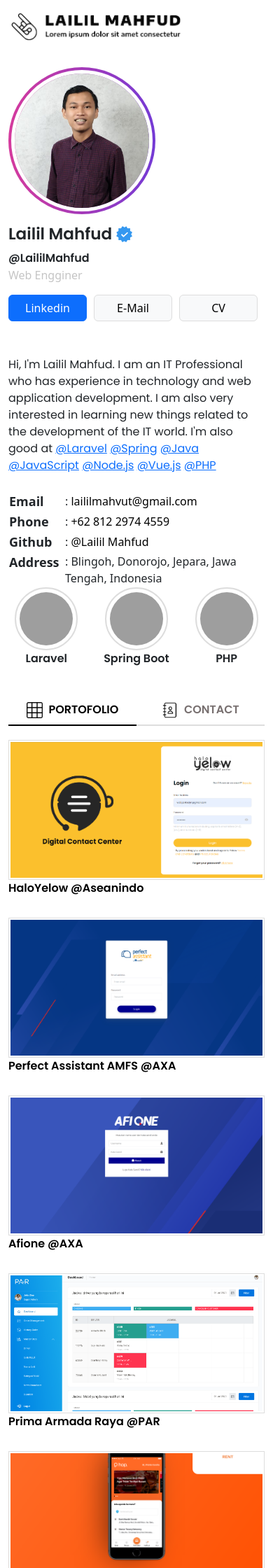
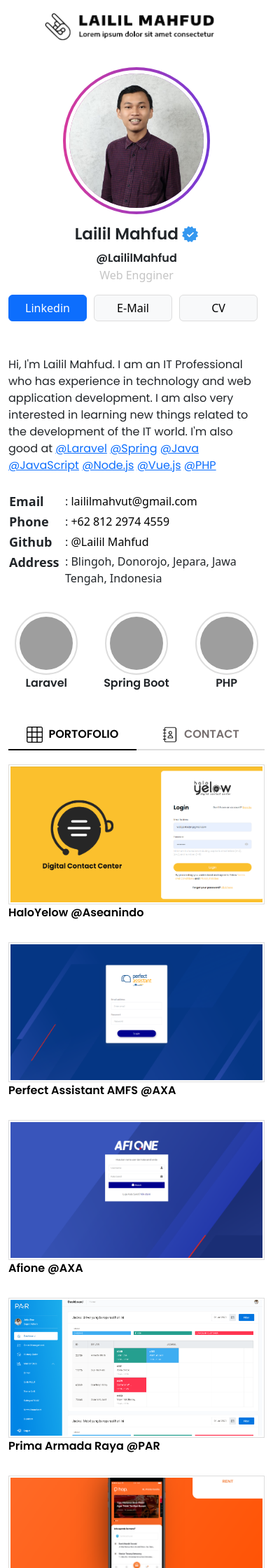
Before and after one commit to muhammadlailil/portofolio-v2, a PHP site: page / in a window 390 px wide. Shown: the top 2240 px of the page at 70% size. Run offline with PHP 8.4, Linux system fonts and the light colour scheme; grey boxes are pictures that could not be loaded.

Commit message:
responsive

```diff
--- a/style.css
+++ b/style.css
@@ -185,12 +185,13 @@
     position: relative;
 }
 
-.portofolio_content .portofolio_item .image img{
+.portofolio_content .portofolio_item .image img {
     width: 100%;
     height: 100%;
     object-fit: cover;
     border: 2px solid #fff;
 }
+
 .portofolio_content .portofolio_item .project_name {
     font-family: "Poppins-SemiBold";
     color: #000;
@@ -226,10 +227,12 @@
     text-decoration: none;
     font-weight: normal;
 }
-.modal-content{
+
+.modal-content {
     border-radius: 0px;
 }
-.project_detail_image{
+
+.project_detail_image {
     background: #ebebeb;
     height: 100%;
     display: flex;
@@ -237,9 +240,30 @@
     justify-content: center;
     padding: 10px;
 }
-.project_detail_image img{
+
+.project_detail_image img {
     border-radius: 10px;
 }
-.project_detail_information a{
+
+.project_detail_information a {
     text-decoration: none;
 }
+
+@media (max-width: 559px) {
+    .swiperSkils {
+        margin-top: 35px;
+    }
+
+    .profile {
+        text-align: center;
+    }
+
+    .user_profile_image {
+        display: inline-block;
+    }
+
+    .navbar-brand {
+        width: 100%;
+        text-align: center;
+    }
+}
```
